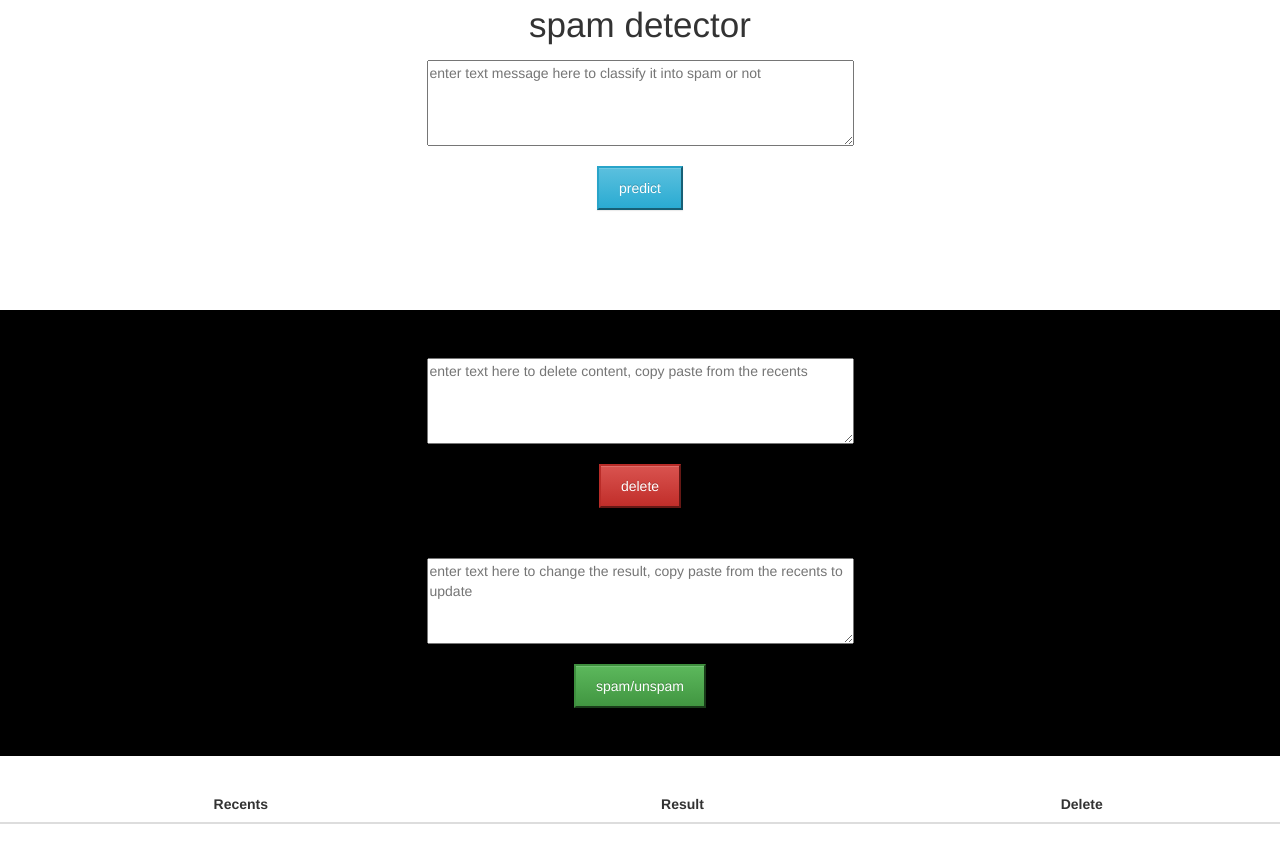
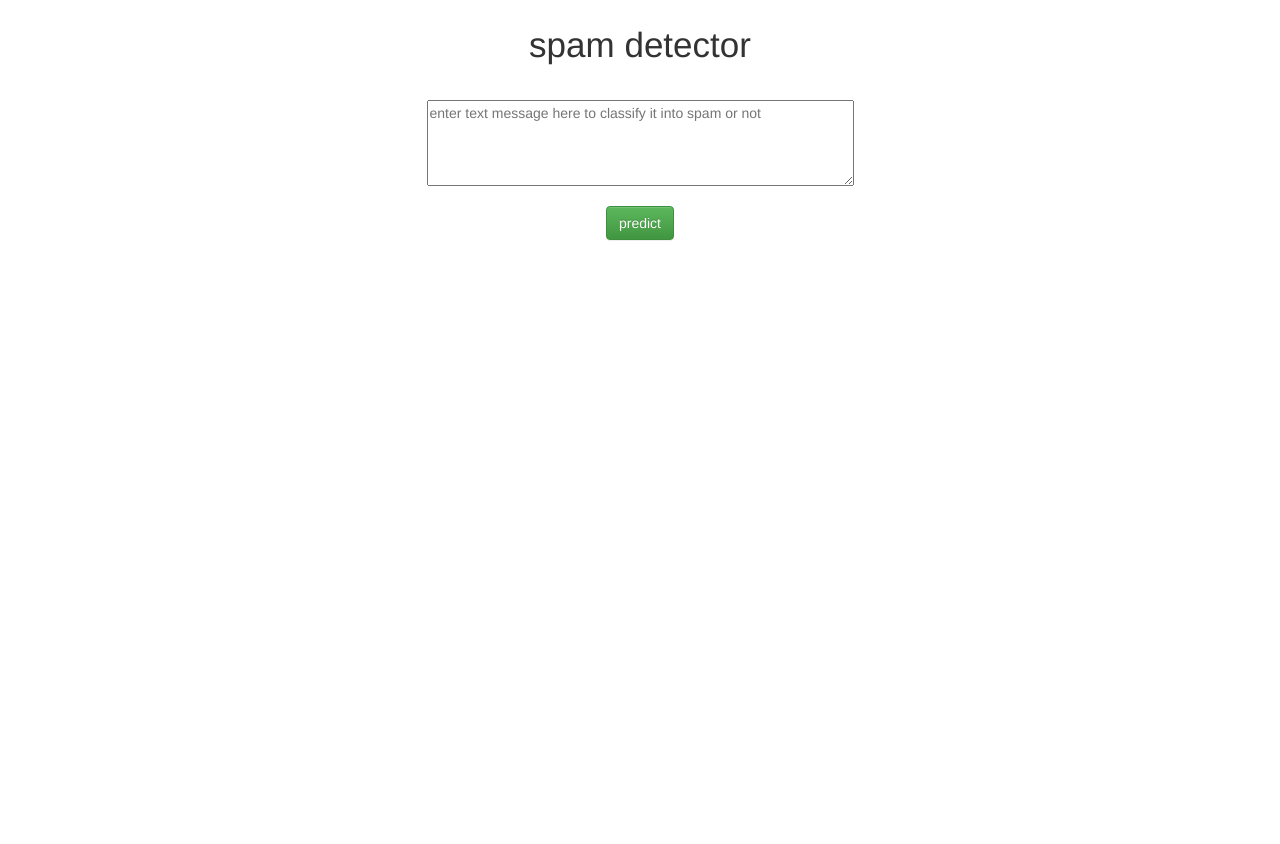
Before and after one commit to raj-pruthvi/VBInternship, a Flask app: template templates/home.html in a window 1280 px wide. After the commit the page ends 241 px from the top, so only its background shows below. Run offline with Flask 2, Linux system fonts and the light colour scheme; the template is opened without the code that fills it, so the values that code supplies are empty; some libraries are stand-ins or nearby versions.

Commit message:
updated ui, changed button design, added spam/unspam to the table, updated table disable when zero in db

```diff
--- a/app.py
+++ b/app.py
@@ -33,12 +33,20 @@ def predict():
 	X = cv.fit_transform(X)
 	from sklearn.model_selection import train_test_split
 	X_train, X_test, y_train, y_test = train_test_split(X, y, test_size=0.33, random_state=42)
+	print("X_train")
+	print(X_train)
+	print("X_test")
+	print(X_test)
+	print("y_train")
+	print(y_train)
+	print("y_test")
+	print(y_test)
 	from sklearn.naive_bayes import MultinomialNB
 
 	clf = MultinomialNB()
 	clf.fit(X_train,y_train)
-	clf.score(X_test,y_test)
-
+	print("Test score: ", clf.score(X_test,y_test))
+	print("Train score: ", clf.score(X_train, y_train))
 	if request.method == 'POST':
 		message = request.form['message']
 		data = [message]
@@ -50,10 +58,6 @@ def predict():
 		}
 		global collection
 		collection.insert_one(data_push)
-		# if(data_push)
-		# data_push['result'] = "spam" if my_prediction[0] == 1 else "ham"
-		# data_push['content'] = data[0]
-		# print(data[0], " ", my_prediction[0])
 		print(data_push)
 
 	retr = collection.find()
@@ -64,45 +68,28 @@ def unspam():
 	retr = retrdata()
 	print("in unspam")
 	if(request.method == 'POST'):
-		# getid = request.form['name']
-		# myquery = { "content": request.form['name'] }
-		# collection.delete_one(myquery)
 		for i in request.form:
 			print("request form content: ", i, " ", request.form[i])
 		collection.delete_one({'_id': ObjectId( request.form['id'] )})
-
-		# print("now deleting: ", myquery)
-		return redirect(url_for('home'))
-
-
-
+	return redirect(url_for('home'))
 		# return render_template('home.html', retr = retr)
-	return render_template('home.html', retr = retr)
+	# return render_template('home.html', retr = retr)
 
 @app.route('/unmatch',methods=['POST'])
 def unmatch():
 	retr = retrdata()
 	if(request.method == 'POST'):
-		# getid = request.form['name']
-		myquery = { "content": request.form['name']}
-		found = collection.find(myquery)
-		getone = found[0]
-		# print(getone)
-		if(getone):
-			collection.delete_one(getone)
-			getone['result'] = "spam" if getone['result'] == "ham" else "ham"
-			collection.insert_one(getone)
-		print("updated now: ", getone)
-		# if(getone):
-			# collection.delete_one(myquery)
-			# collection.insert_one(found)
+		getRes = collection.find_one({'_id': ObjectId(request.form['id'])})
+		if(getRes):
+			setQueryVal = "spam" if getRes['result'] == "ham" else "ham"
+			collection.update({'_id': ObjectId( request.form['id'] ) }, {'$set': {"result": setQueryVal}} )
+			print("updated now: ", getRes)
 
-		return redirect(url_for('home'))
+	return redirect(url_for('home'))
 
 
 
-		# return render_template('home.html', retr = retr)
-	return render_template('home.html', retr = retr)
+	# return render_template('home.html', retr = retr)
 
 
 
--- a/templates/home.html
+++ b/templates/home.html
@@ -61,14 +61,15 @@
 
 	</style>
 	<div class="container">
-
+		<br>
 		<form action="{{ url_for('predict')}}" method="POST">
 			<p style="font-size: 35px;">spam detector</p>
+			<br>
 			<!-- <p style="font-size: 20px;">Enter Your Message Here</p> -->
 			<textarea style="display: block; margin-left: auto; margin-right: auto;" name="message" rows="4" placeholder="enter text message here to classify it into spam or not" cols="50"></textarea>
 			<br/>
 
-			<input style="margin-left: auto; margin-right: auto; display: block; text-align: center;" type="submit" class="btn-info" value="predict">
+			<input style="margin-left: auto; margin-right: auto; display: block; text-align: center;" type="submit" class="btn btn-success" value="predict">
 		{% if prediction == 1%}
 		<h2 style="color:red; text-align: center;">Spam</h2>
 		{% elif prediction == 0%}
@@ -79,7 +80,7 @@
 
 	</div>
 	<div class="break"></div>
-	<div class="jumbotron" style="background: #000000;">
+	<!-- <div class="jumbotron" style="background: #000000;">
 		<form action="{{ url_for('unspam')}}" method="POST">
 			<textarea style="display: block; margin-left: auto; margin-right: auto;" name="name" id="name" placeholder="enter text here to delete content, copy paste from the recents" cols="50" rows="4"></textarea> <br>
 			<input style="display: block; margin-left: auto; margin-right: auto;" class="btn-danger" type="submit" value="delete">
@@ -89,14 +90,19 @@
 			<textarea style="display: block; margin-left: auto; margin-right: auto;" name="name" id="name" placeholder="enter text here to change the result, copy paste from the recents to update" cols="50" rows="4"></textarea> <br>
 			<input style="display: block; margin-left: auto; margin-right: auto;" class="btn-success" type="submit" value="spam/unspam">
 		</form>
+	</div> -->
+
+	{% if(retr[0]) %}
+	<div class="container">
+		<p style="font-size: 28px;">archives</p>
 	</div>
-
-	<table class="table table-striped table-hover table-dark">
-		<thead>
+	<table class="table table-striped">
+		<thead class="thead-dark">
 		  <tr>
-			<th scope="col" style="text-align: center;">Recents</th>
+			<th scope="col" style="text-align: center; ">Text</th>
 			<th scope="col" style="text-align: center;">Result</th>
 			<th scope="col" style="text-align: center;">Delete</th>
+			<th scope="col" style="text-align: center;">Update results</th>
 			<!-- <th scope="col" style="text-align: center;">Marker</th> -->
 			<!-- <th scope="col" style="text-align: center;">Delete</th> -->
 		  </tr>
@@ -106,17 +112,23 @@
 		  <tr>
 			<td style="text-align: center; max-width: 100px;">{{i["content"]}}</td>
 			<td style="text-align: center;">{{i["result"]}}</td>
-			<td><form action="{{ url_for('unspam')}}" method="POST">
-				<input id="id" name="id" type="hidden" value='{{ i._id }}' />
-				<!-- <textarea style="display: block; margin-left: auto; margin-right: auto;" name="name" id="name" placeholder="enter text here to change the result, copy paste from the recents to update" cols="50" rows="4"></textarea> <br> -->
-				<input style="display: block; margin-left: auto; margin-right: auto;" class="btn-success" type="submit" value="delete">
-			</form>
+			<td>
+				<form action="{{ url_for('unspam')}}" method="POST">
+					<input id="id" name="id" type="hidden" value='{{ i._id }}' />
+					<input style="display: block; margin-left: auto; margin-right: auto;" class="btn btn-danger" type="submit" value="delete">
+				</form>
+			</td>
+			<td>
+				<form action="{{ url_for('unmatch')}}" method="POST">
+					<input id="id" name="id" type="hidden" value='{{ i._id }}' />
+					<input style="display: block; margin-left: auto; margin-right: auto;" class="btn btn-warning" type="submit" value="spam/unspam">
+				</form>
 			</td>
 		  </tr>
 		{% endfor %}
 		</tbody>
 	  </table>
-
+	  {% endif %}
 
 </body>
 </html>
```
Also changed, not shown: spam.csv.
